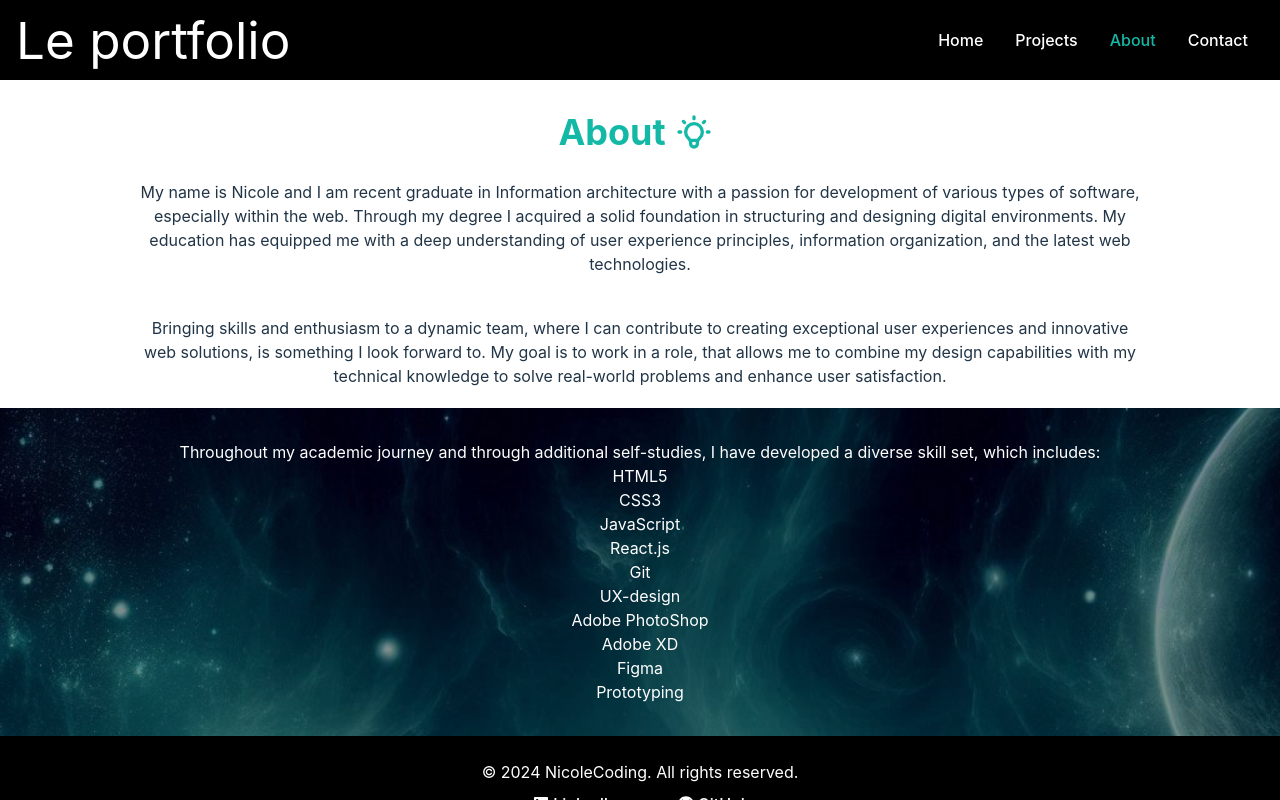
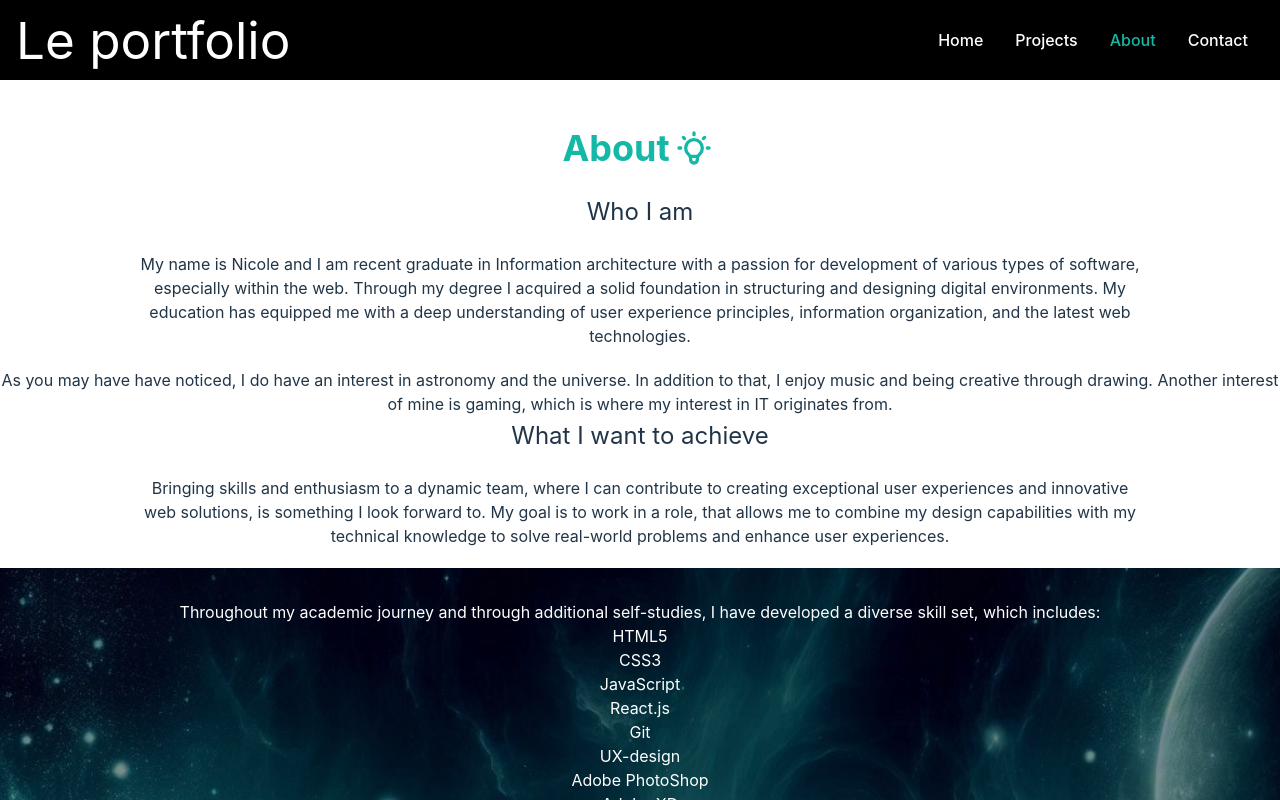
Before and after one commit to NicoleCoding/Portfolio-react, a React (Vite) app: page /about in a window 1280 px wide. Shown: the top 800 px of the page. Built offline with nearby package versions, Linux system fonts and the light colour scheme.

Commit message:
- Added headings - Text adjustments - Added padding on projects display - Changed background on the contact form

```diff
--- a/src/components/ContactForm.jsx
+++ b/src/components/ContactForm.jsx
@@ -20,7 +20,7 @@ export default function ContactForm() {
     }
 
     return (
-        <form className="bg-teal-50 max-w-md mx-auto p-10 rounded-lg" onSubmit={handleSubmit}>
+        <form className="bg-contact-form-background bg-no-repeat bg-cover max-w-md mx-auto p-10 rounded-lg" onSubmit={handleSubmit}>
             <Input
                 type="text"
                 name="name"
--- a/src/pages/About.jsx
+++ b/src/pages/About.jsx
@@ -3,19 +3,25 @@ import { HiOutlineLightBulb } from "react-icons/hi";
 export default function About() {
     return (
         <section>
-            <div className="flex items-center justify-center">
+            <div className="flex items-center justify-center m-5">
                 <h2 className="font-bold text-4xl text-teal-500">About</h2>
-                <HiOutlineLightBulb className="text-teal-500 m-2" size={40}/>
+                <HiOutlineLightBulb className="text-teal-500 m-1" size={40}/>
             </div>
             <section className="flex flex-col items-center">
+                <h3 className="text-2xl m-1">Who I am</h3>
                 <p className="p-3 m-2 w-4/5">My name is Nicole and I am recent graduate in Information architecture with a passion for development of various types of software, especially within the web. Through my degree
                     I acquired a solid foundation in structuring and designing digital environments. My education has equipped me with a deep understanding of user experience principles,
                     information organization, and the latest web technologies.
                 </p>
+                <p>As you may have have noticed, I do have an interest in astronomy and the universe. In addition to that, I enjoy music and being creative through drawing. Another interest of mine is gaming,
+                    which is where my interest in IT originates from.
+                </p>
+                <h3 className="text-2xl m-1">What I want to achieve</h3>
                 <p className="p-3 m-2 w-4/5">Bringing skills and enthusiasm to a dynamic team, where I can contribute to creating exceptional user experiences and innovative web solutions, is something I look forward to.
-                    My goal is to work in a role, that allows me to combine my design capabilities with my technical knowledge to solve real-world problems and enhance user satisfaction.</p>
+                    My goal is to work in a role, that allows me to combine my design capabilities with my technical knowledge to solve real-world problems and enhance user experiences.</p>
             </section>
             <section className="relative bg-skills-background bg-no-repeat bg-cover mx-auto p-4 md:p-8 max-w-screen-sm sm:max-w-screen-md lg:max-w-screen-lg xl:max-w-screen-xl">
+                <h3></h3>
                 <div className="absolute inset-0 bg-black opacity-45"></div>
                 <div className="relative text-white z-10">
                     <p className="text-stroke-black text-stroke-1">Throughout my academic journey and through additional self-studies, I have developed a diverse skill set, which includes:</p>
--- a/src/pages/Contact.jsx
+++ b/src/pages/Contact.jsx
@@ -6,7 +6,7 @@ export default function Contact() {
         <section>
             <div className="flex items-center justify-center">
                 <h2 className="font-bold text-4xl text-teal-500">Contact</h2>
-                <PiEnvelope className="text-teal-500 m-2" size={40}/>
+                <PiEnvelope className="text-teal-500 m-1" size={40}/>
             </div>
             <p className="p-4">If you have any questions or are interested in collaboration, you can contact me through the below contact form.</p>
             <ContactForm></ContactForm>
--- a/src/pages/Home.jsx
+++ b/src/pages/Home.jsx
@@ -8,28 +8,28 @@ export default function Home() {
             <div className="relative z-8 text-white p-8 flex flex-col items-center justify-center h-full">
             <h2 className="font-bold text-4xl text-teal-500">Creating clean, usable user interfaces with creativity and Information Architecture expertise</h2>
                 <p className="p-3 text-xl">Welcome to my portfolio! I am an aspiring frontend developer with UX skills. With a solid foundation in HTML, CSS and JavaScript, in combination with my knowledge of various
-                    UX principles, I aim to create amazing user experiences. Always learning and keen to sharpen my expertise in various technologies, since this field is always evolving.
+                    UX principles, I aim to create amazing user experiences. Always learning and keen to sharpen my expertise in various technologies, since tech is always evolving.
                 </p>
                 <button className="bg-teal-200"><Link className="py-1 px-2 text-black hover:text-teal-500" href="/projects">See my projects</Link></button>
             </div>
             </section>
             <section id="roles" className="flex flex-col m-x p-1 lg:flex-row justify-center items-stretch gap-20">
                 <section className="shadow-lg p-6 mx-auto lg:mx-0 rounded-lg w-80 text-center flex flex-col justify-start">
-                    <h2 className="text-2xl mb-4 mt-0">Frontend Development</h2>
+                    <h3 className="text-2xl mb-4 mt-0">Frontend Development</h3>
                     <p className="p-2 m-0">With skills in HTML5, CSS3, JavaScript (ES6), and React.js, I develop frontends using tools like Git, Webpack, Vite, and npm.
                         I ensure accessibility and usability in web interfaces and leverage APIs to create functional websites and applications. Additionally, I can build websites with WordPress.
                     </p>
 
                 </section>
                 <section className="shadow-lg p-6 mx-auto lg:mx-0 rounded-lg w-80 text-center flex flex-col justify-start">
-                    <h2 className="text-2xl mb-4 mt-0">UX-Design & Research</h2>
+                    <h3 className="text-2xl mb-4 mt-0">UX-Design & Research</h3>
                     <p className="p-2 m-0">I use UX design principles to create great user experiences, backed by research on target users.
                         My education covers user personas, storyboards, and user stories, enabling effective UX research. I also use tools like Figma and Photoshop to prototype designs.
                     </p>
 
                 </section>
                 <section className="shadow-lg p-6 mx-auto lg:mx-0 rounded-lg w-80 text-center flex flex-col justify-start">
-                    <h2 className="text-2xl mb-4 mt-0">Content Management</h2>
+                    <h3 className="text-2xl mb-4 mt-0">Content Management</h3>
                     <p className="p-2 m-0">During my education, I gained skills in Content Management and SEO. Using HTML5 and SEO principles, I create strategies for high-ranking, visible websites.
                         I apply Information Architecture to make content clear and accessible, and I am proficient with WordPress and adaptable to other CMS platforms.
                     </p>
--- a/src/pages/Projects.jsx
+++ b/src/pages/Projects.jsx
@@ -6,10 +6,10 @@ export default function Projects() {
 
 
     return (
-        <section id="projects-display">
+        <section className="p-5" id="projects-display">
             <div className="flex items-center justify-center">
                 <h2 className="font-bold text-4xl text-teal-500">Projects</h2>
-                <LuRocket className="text-teal-500 m-2" size={40}/>
+                <LuRocket className="text-teal-500 m-1" size={40}/>
             </div>
             <ProjectCarousel />
 
--- a/tailwind.config.js
+++ b/tailwind.config.js
@@ -9,6 +9,7 @@ export default {
       backgroundImage: {
         'hero-background': "url('./assets/Galaxy.jpeg')",
         'skills-background': "url('./assets/Space.jpeg')",
+        'contact-form-background': "url('./assets/Supernova.jpeg')"
       },
   },
   plugins: [],
```
Also changed, not shown: src/assets/Supernova.jpeg (added), src/assets/a37af517b6cbbf7c2f6afab3278fdbcd.jpg (added).
